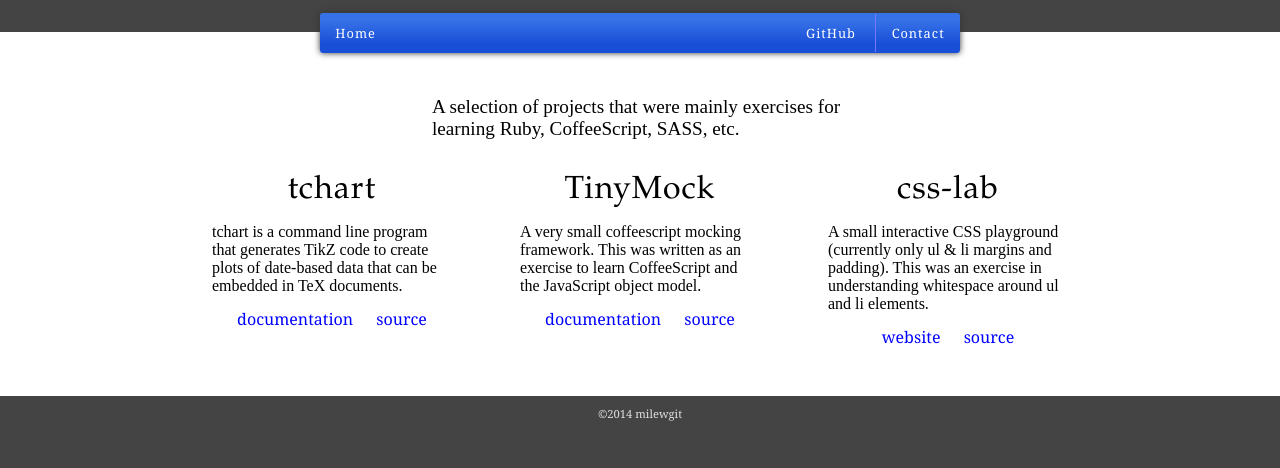
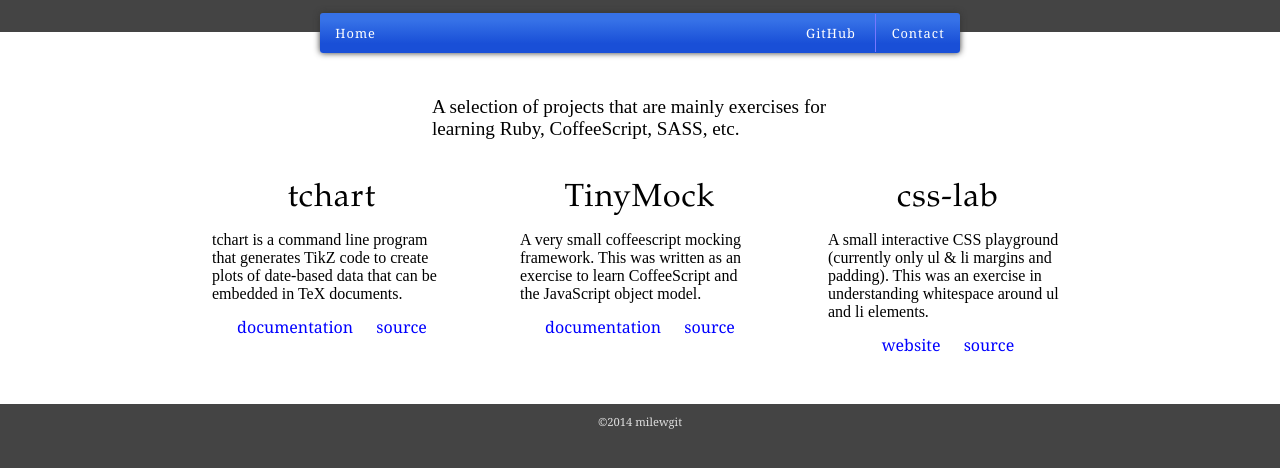
Before and after one commit to milewdev/milewdev.github.io, a plain HTML site: page index.html in a window 1280 px wide. Drawn offline with Linux system fonts and the light colour scheme.

Commit message:
Add bottom padding to introduction section.
A line appears on iOS and this may correct it.

```diff
--- a/index.html
+++ b/index.html
@@ -22,7 +22,7 @@
 
     <section class='introduction'>
       <p>
-        A selection of projects that were mainly exercises for learning Ruby,
+        A selection of projects that are mainly exercises for learning Ruby,
         CoffeeScript, SASS, etc.
       </p>
     </section>
--- a/scss/style.scss
+++ b/scss/style.scss
@@ -145,6 +145,7 @@ section.introduction {
   background-color: white;
   font-size: 1.2rem;
   padding-top: 4rem;        // allow space for main nav bar
+  padding-bottom: 0.5rem;
   text-align: center;
 
   p {
```
Also changed, not shown: stylesheets/style.css, 1 other file.
